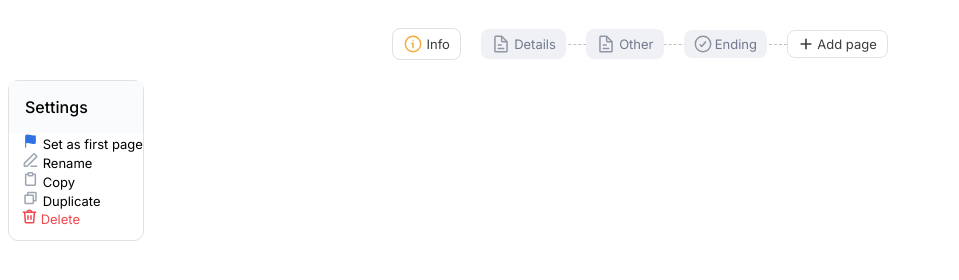
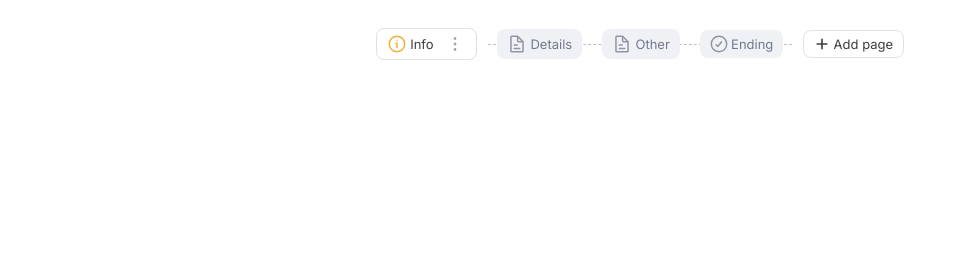
Before and after one commit to mehul-craftsmith/fill-frontend-take-home-mehul, a plain HTML site: page index.html in a window 1280 px wide. Shown: the whole page, without its empty margins (0-959 px from the left). Drawn offline with Linux system fonts and the light colour scheme.

Commit message:
Add context menu on button click

```diff
--- a/index.html
+++ b/index.html
@@ -14,6 +14,16 @@
                     <path d="M10.0003 6.125C10.2993 6.12518 10.5413 6.36795 10.5413 6.66699C10.5411 6.96589 10.2992 7.20783 10.0003 7.20801C9.70126 7.20801 9.45849 6.966 9.45831 6.66699C9.45831 6.36784 9.70115 6.125 10.0003 6.125Z" fill="#F59D0E" stroke="#F59D0E" stroke-width="0.25"/>
                 </svg>
                 Info
+                <button id="open-context-btn" onclick="openContext()" >
+                    <svg class="ellipses-svg" width="4" height="14" viewBox="0 0 4 14" fill="none" xmlns="http://www.w3.org/2000/svg">
+                        <path d="M2.00001 2.16667C2.3682 2.16667 2.66668 1.86819 2.66668 1.5C2.66668 1.13181 2.3682 0.833336 2.00001 0.833336C1.63182 0.833336 1.33334 1.13181 1.33334 1.5C1.33334 1.86819 1.63182 2.16667 2.00001 2.16667Z" fill="#9DA4B2"/>
+                        <path d="M2.00001 7.66667C2.3682 7.66667 2.66668 7.36819 2.66668 7C2.66668 6.63181 2.3682 6.33334 2.00001 6.33334C1.63182 6.33334 1.33334 6.63181 1.33334 7C1.33334 7.36819 1.63182 7.66667 2.00001 7.66667Z" fill="#9DA4B2"/>
+                        <path d="M2.00001 13.1667C2.3682 13.1667 2.66668 12.8682 2.66668 12.5C2.66668 12.1318 2.3682 11.8333 2.00001 11.8333C1.63182 11.8333 1.33334 12.1318 1.33334 12.5C1.33334 12.8682 1.63182 13.1667 2.00001 13.1667Z" fill="#9DA4B2"/>
+                        <path d="M2.00001 2.16667C2.3682 2.16667 2.66668 1.86819 2.66668 1.5C2.66668 1.13181 2.3682 0.833336 2.00001 0.833336C1.63182 0.833336 1.33334 1.13181 1.33334 1.5C1.33334 1.86819 1.63182 2.16667 2.00001 2.16667Z" stroke="#9DA4B2" stroke-width="1.5" stroke-linecap="round" stroke-linejoin="round"/>
+                        <path d="M2.00001 7.66667C2.3682 7.66667 2.66668 7.36819 2.66668 7C2.66668 6.63181 2.3682 6.33334 2.00001 6.33334C1.63182 6.33334 1.33334 6.63181 1.33334 7C1.33334 7.36819 1.63182 7.66667 2.00001 7.66667Z" stroke="#9DA4B2" stroke-width="1.5" stroke-linecap="round" stroke-linejoin="round"/>
+                        <path d="M2.00001 13.1667C2.3682 13.1667 2.66668 12.8682 2.66668 12.5C2.66668 12.1318 2.3682 11.8333 2.00001 11.8333C1.63182 11.8333 1.33334 12.1318 1.33334 12.5C1.33334 12.8682 1.63182 13.1667 2.00001 13.1667Z" stroke="#9DA4B2" stroke-width="1.5" stroke-linecap="round" stroke-linejoin="round"/>
+                    </svg>
+                </button>
             </div>
             <div class="gap-between-pages" >
                 <button onclick="openModal()" >+</button>
@@ -64,7 +74,7 @@
                 Add page
             </div>
         </div>
-        <div class="context-menu" >
+        <div id="context-menu" class="context-menu" >
             <h4>Settings</h4>
             <ul class="settings-list" >
                 <li>
--- a/js/modal.js
+++ b/js/modal.js
@@ -1,6 +1,7 @@
 
 const modal = document.getElementById("modal");
 const modalBackdrop = document.getElementById("modal-backdrop");
+const contextMenu = document.getElementById("context-menu");
 
 
 const openModal = () => {
@@ -11,3 +12,18 @@ const closeModal = () => {
     modal.classList.remove("open");
     modalBackdrop.classList.remove("modal-backdrop");
 };
+
+const openContext = () => {
+    contextMenu.classList.add("open");
+};
+
+const closeContext = () => {
+    contextMenu.classList.remove("open");
+};
+
+const btn = document.getElementById("open-context-btn");
+document.addEventListener('click', function (event) {
+    if (!contextMenu.contains(event.target) && !btn.contains(event.target)) {
+        closeContext();
+    }
+});
--- a/sass/index.scss
+++ b/sass/index.scss
@@ -42,8 +42,17 @@ $borderColor: #e1e1e1;
     overflow: hidden;
     align-items: center;
 
+    button {
+        background: none;
+        border: none;
+        z-index: 20;
+        cursor: pointer;
+    }
     svg {
         margin-right: 0.25em;
+    }
+    svg.ellipses-svg {
+        margin-left: 1em;
     }
     &.active {
         background-color: #fff;
@@ -52,7 +61,7 @@ $borderColor: #e1e1e1;
         opacity: 1;
     }
     &:hover {
-        background-color: #9DA4B2;
+        background-color: #d6d6d6;
         z-index: 2;
     }
 }
@@ -115,6 +124,7 @@ $borderColor: #e1e1e1;
     width: fit-content;
     border: 1px solid #e1e1e1;
     border-radius: 10px;
+    display: none;
 
     h4 {
         font-family: 'Inter';
@@ -125,6 +135,9 @@ $borderColor: #e1e1e1;
         padding-left: 1em;
         margin-top: 0em;
         margin-bottom: 0em;
+    }
+    &.open {
+        display: block;
     }
 }
 .settings-list {
```
Also changed, not shown: index.css, 1 other file.
